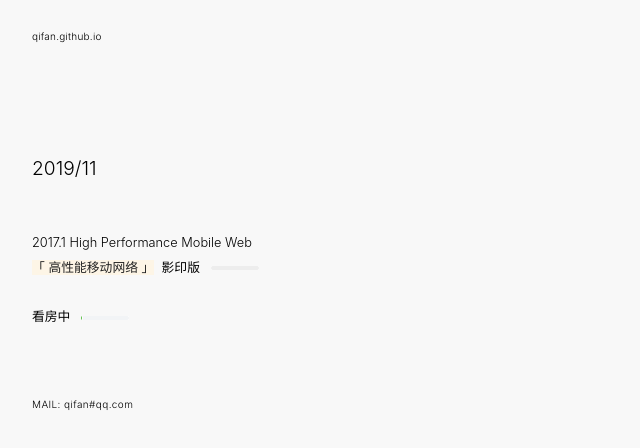
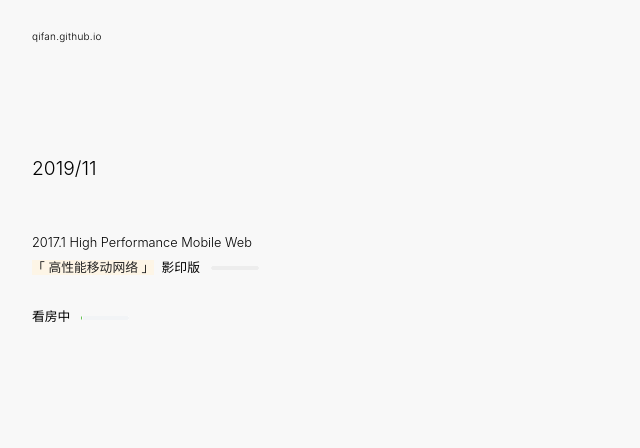
Before and after one commit to Qifan/qifan.github.io, a plain HTML site: page index.html in a window 1280 px wide. Shown: the full height of the page, 0-640 px from the left. Drawn offline with Linux system fonts and the light colour scheme.

Commit message:
Update index.html

```diff
--- a/index.html
+++ b/index.html
@@ -130,7 +130,7 @@ a {color:#000}
 </div>
 
 <div class="footer">
-    <div class="i_f">MAIL: qifan#qq.com</div>
+    <div class="i_f"></div>
 </div>
 </body>
 </html>
```
